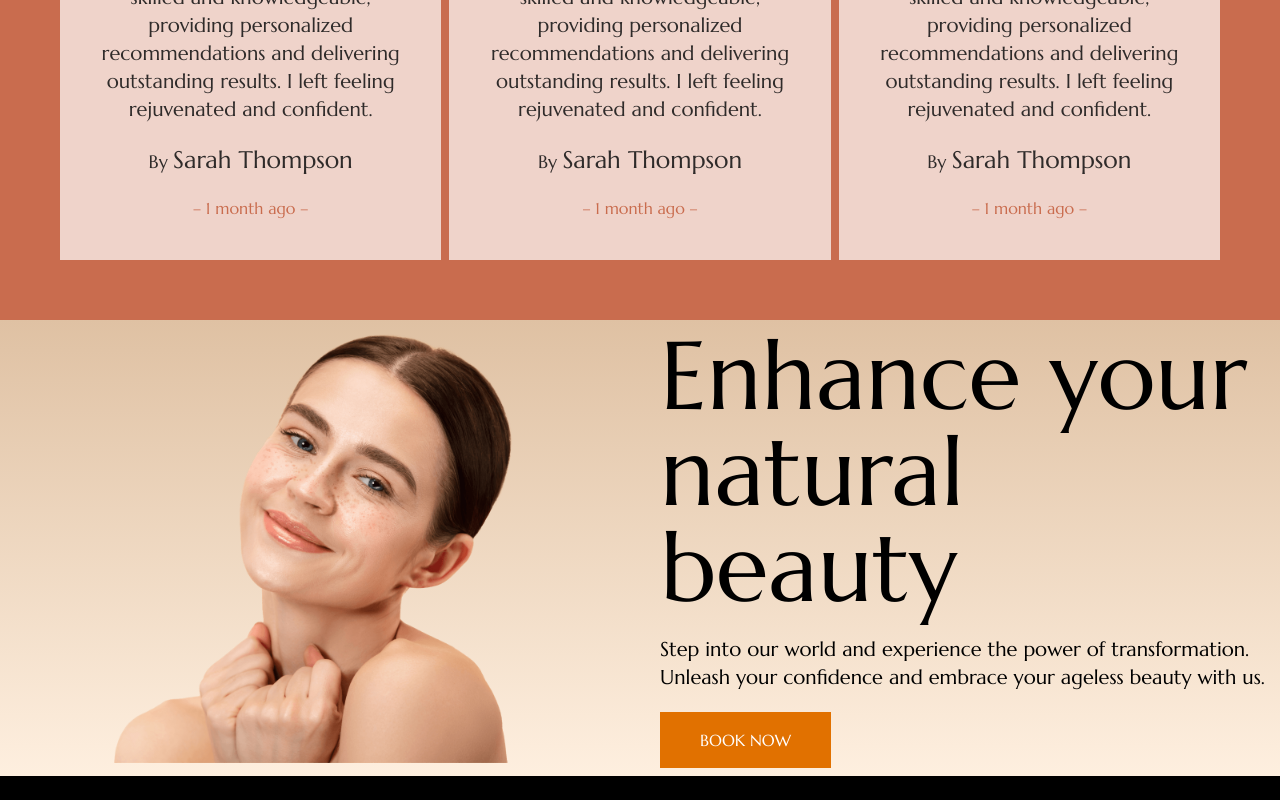
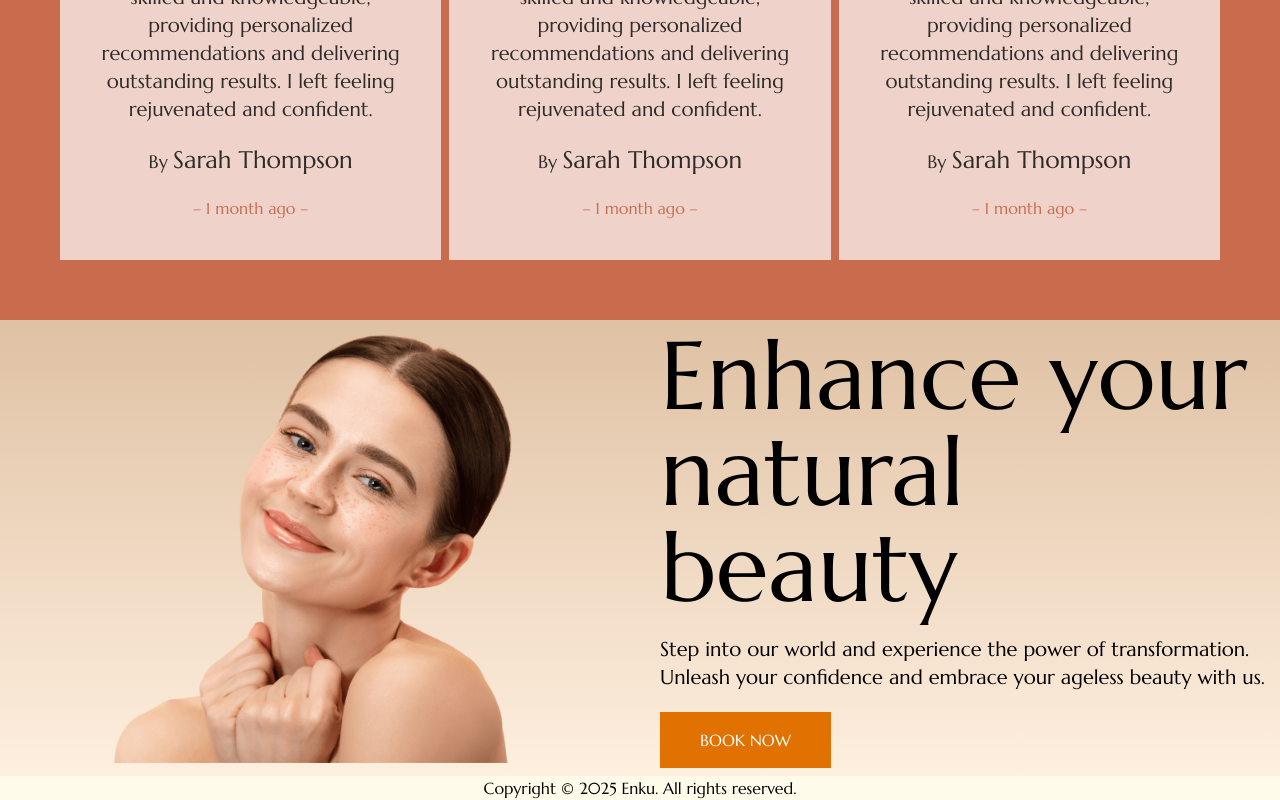
Before and after one commit to bini34/Enku_Skin_Care, a Next.js app: page / in a window 1280 px wide. Shown: the part 4296-5096 px from the top of the page. Built offline with nearby package versions, Linux system fonts and the light colour scheme.

Commit message:
Update footer styling and copyright information

```diff
--- a/src/components/footer.tsx
+++ b/src/components/footer.tsx
@@ -2,8 +2,11 @@ import React from 'react'
 
 function Footer() {
   return (
-    <footer className='w-full bg-black'>
-      footer
+    <footer className='w-full bg-amber-50 flex items-center justify-center'>
+      <h1 >
+      Copyright © 2025 Enku. All rights reserved.
+
+      </h1>
     </footer>
   )
 }
```
